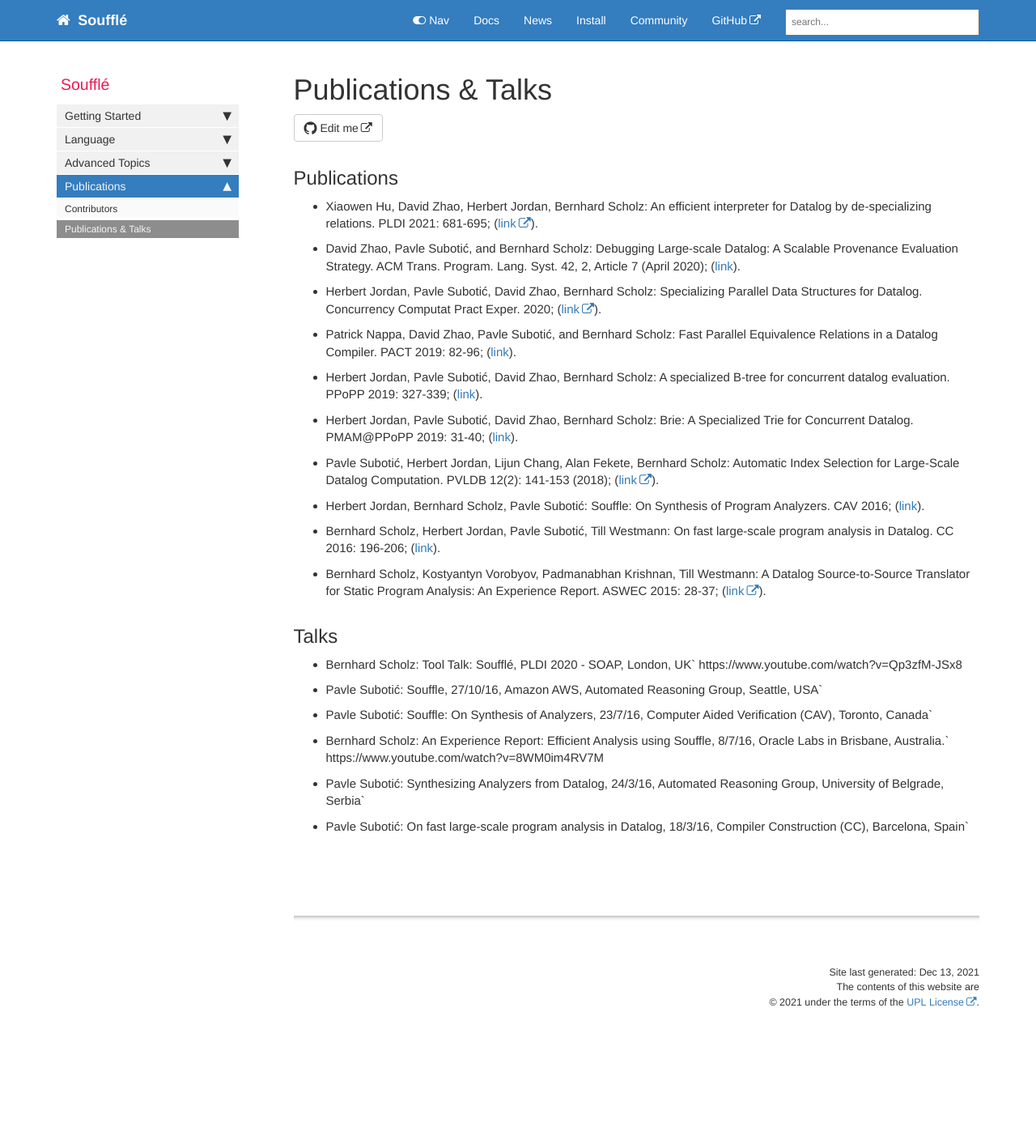
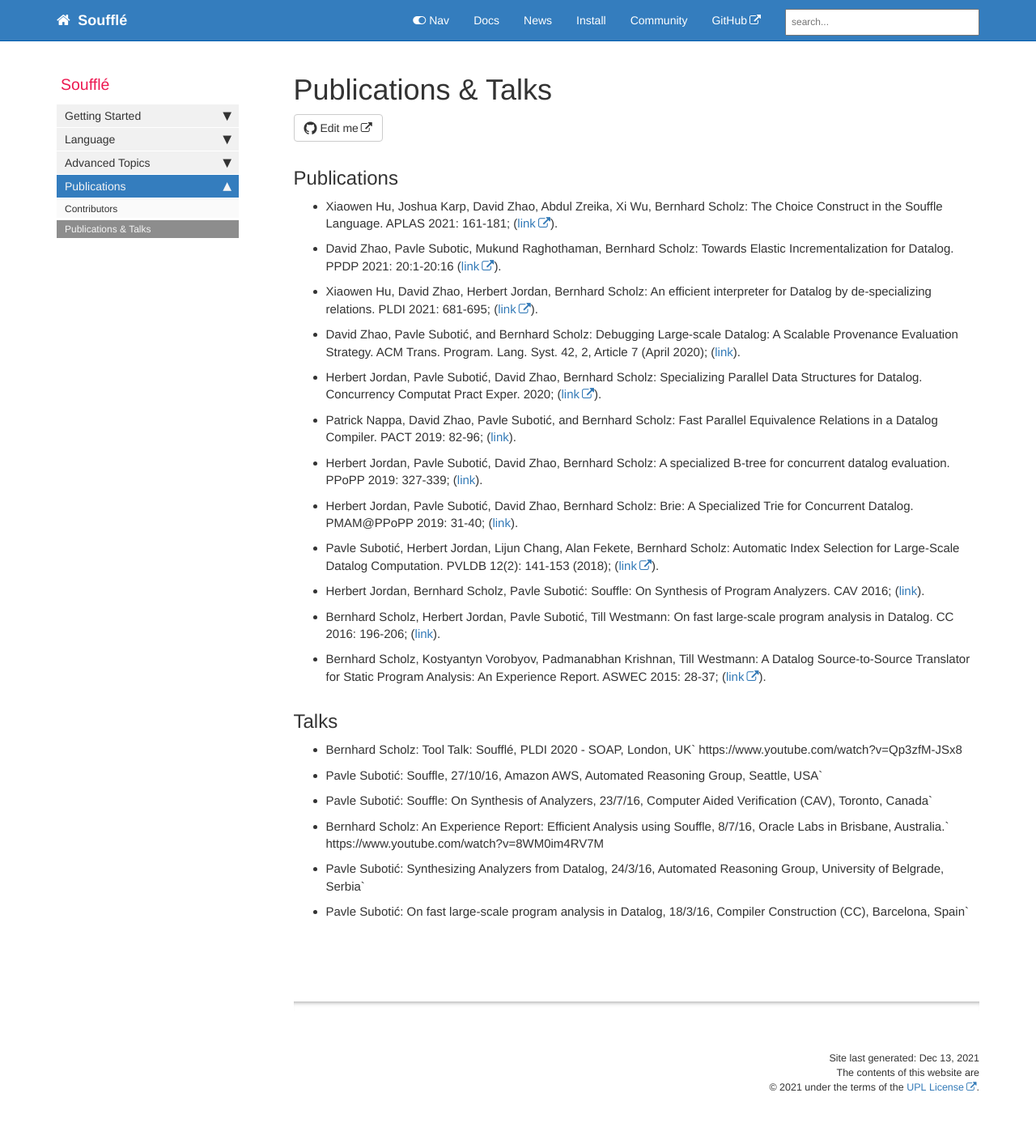
Before and after one commit to souffle-lang/souffle-lang.github.io, a Jekyll site: the page built from pages/docs/publications.md, in a window 1280 px wide. Shown: the whole page at 81% size. Built offline with Jekyll 4.4.1, drawn with Linux system fonts in a browser that asks for light colours; comment, search, counter and statistics services are not loaded; before the commit the page ends 1308 px from its top, so only the background shows below that.

Commit message:
Add new publications

```diff
--- a/pages/docs/publications.md
+++ b/pages/docs/publications.md
@@ -6,6 +6,10 @@ folder: docs
 toc: false
 ---
 ## Publications
+ * Xiaowen Hu, Joshua Karp, David Zhao, Abdul Zreika, Xi Wu, Bernhard Scholz:
+The Choice Construct in the Souffle Language. APLAS 2021: 161-181; ([link](https://link.springer.com/chapter/10.1007/978-3-030-89051-3_10)).
+ * David Zhao, Pavle Subotic, Mukund Raghothaman, Bernhard Scholz:
+Towards Elastic Incrementalization for Datalog. PPDP 2021: 20:1-20:16 ([link](https://dl.acm.org/doi/10.1145/3479394.3479415)).
  * Xiaowen Hu, David Zhao, Herbert Jordan, Bernhard Scholz:
 An efficient interpreter for Datalog by de-specializing relations. PLDI 2021: 681-695; ([link](https://dl.acm.org/doi/10.1145/3453483.3454070)).
  * David Zhao, Pavle Subotić, and Bernhard Scholz:
```
